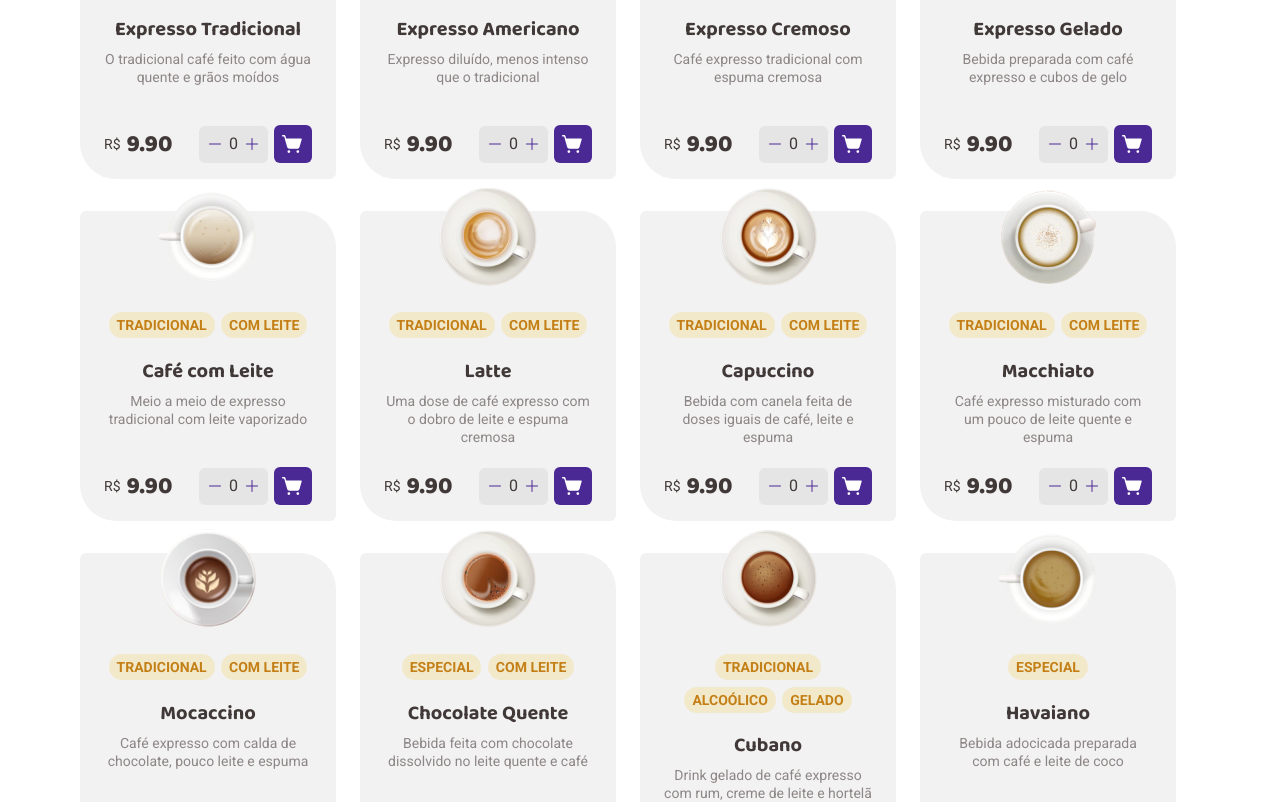
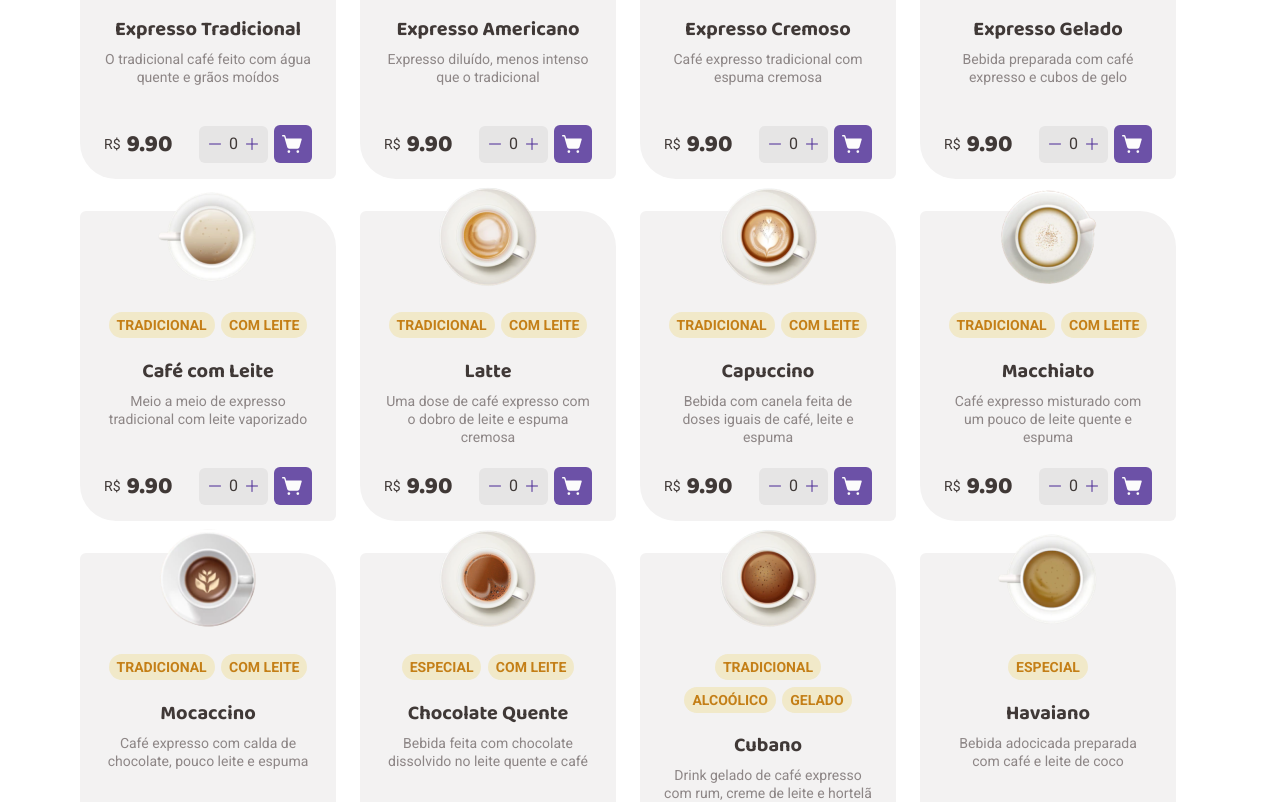
Before and after one commit to JupiterCoffeee/ignite-desafio-cafeshop, a React (Vite) app: page / in a window 1280 px wide. Shown: the part 840-1642 px from the top of the page. Built offline with nearby package versions, Linux system fonts and the light colour scheme.

Commit message:
Disabled function added to the "add to cart" button

```diff
--- a/src/pages/Home/CoffeeCard/style.ts
+++ b/src/pages/Home/CoffeeCard/style.ts
@@ -119,6 +119,11 @@ export const CheckoutButton = styled.button`
         background-color: ${props => props.theme.color['purple-500']};
     }
 
+    &:disabled {
+        opacity: 0.8;
+        cursor: not-allowed;
+    }
+
     svg {
         width: 1.375rem;
         height: 1.375rem;
```
